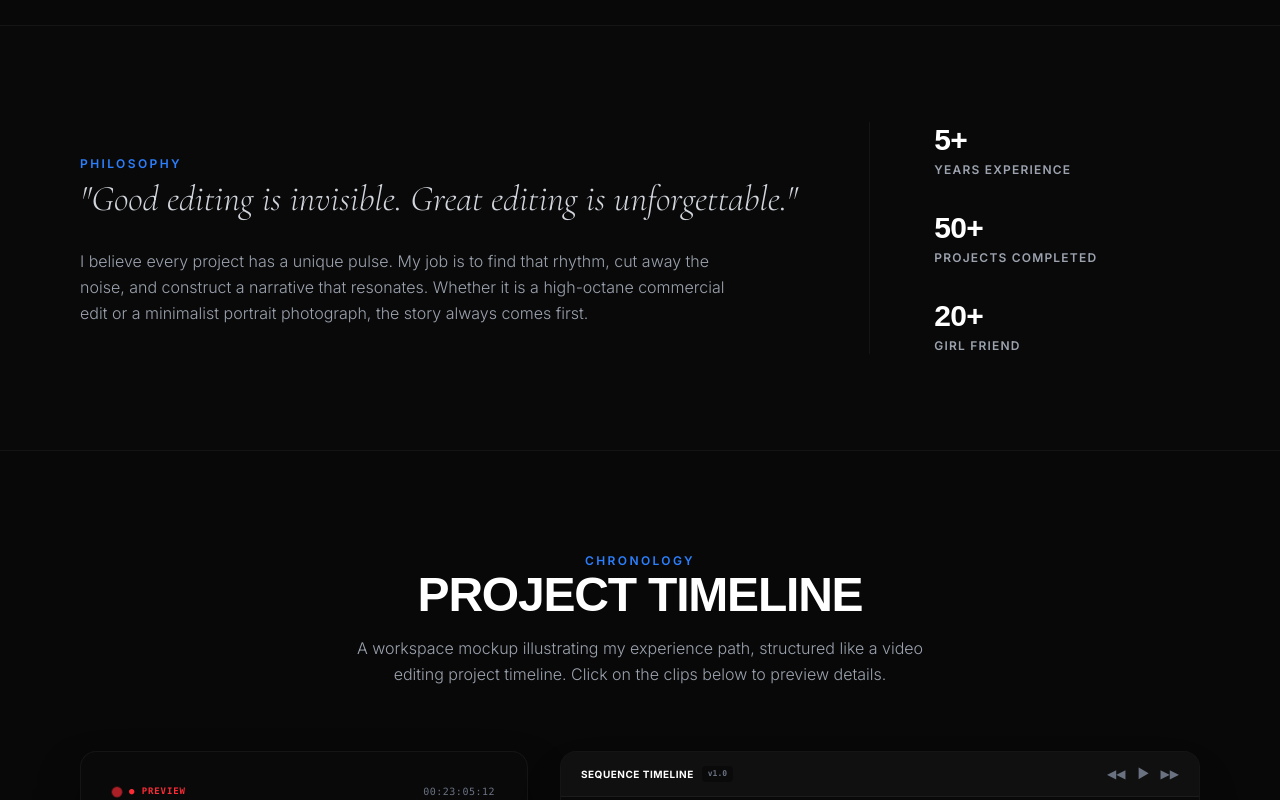
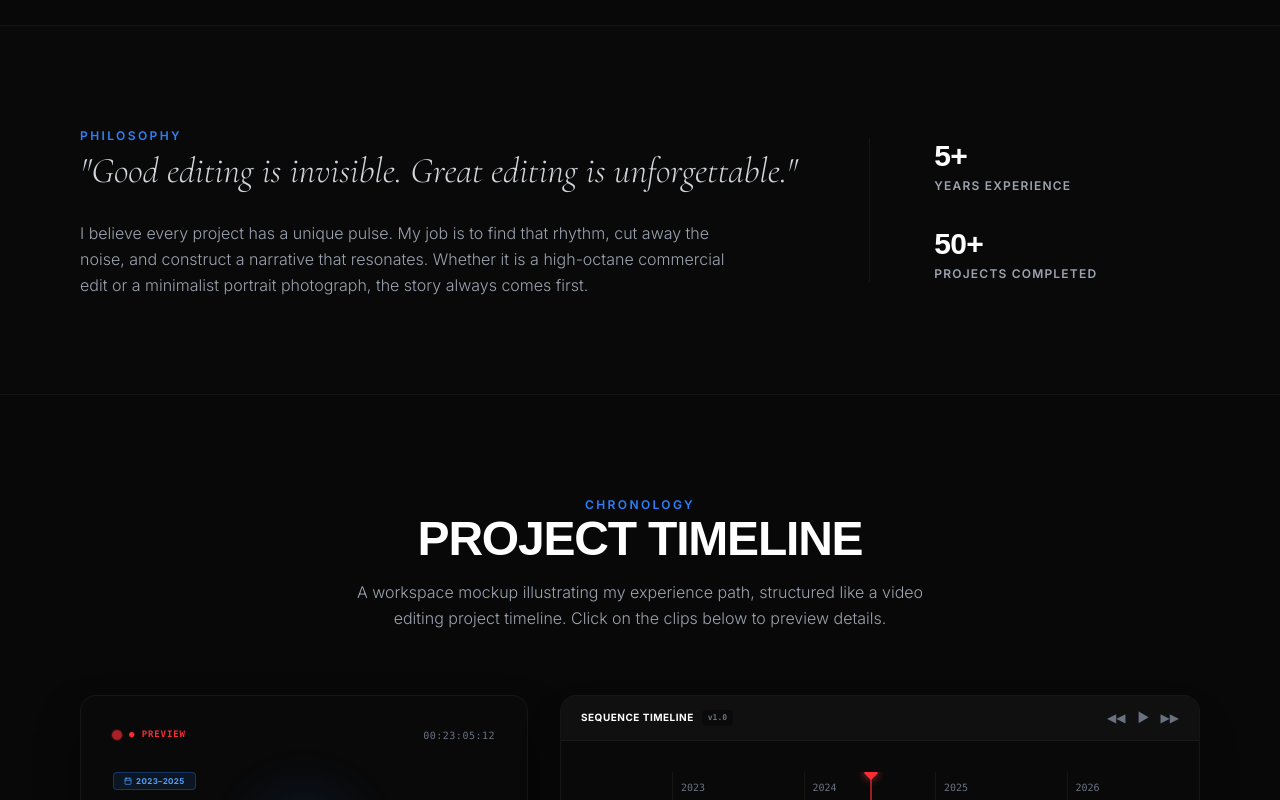
Before and after one commit to Arman1862/portofolio-rashqy, a React (Vite) app: page / in a window 1280 px wide. Shown: the part 1244-2044 px from the top of the page. Built offline with nearby package versions, Linux system fonts and the light colour scheme; a web font is replaced by a local one.

Commit message:
style: remove boyfriend joke stat from Home philosophy section and refine stats grid

```diff
--- a/src/pages/Home.tsx
+++ b/src/pages/Home.tsx
@@ -240,7 +240,7 @@ export default function Home() {
           </div>
 
           {/* Key Metrics / Stats */}
-          <div className="grid grid-cols-1 sm:grid-cols-3 lg:grid-cols-1 gap-8 lg:border-l lg:border-white/5 lg:pl-16">
+          <div className="grid grid-cols-1 sm:grid-cols-2 lg:grid-cols-1 gap-8 lg:border-l lg:border-white/5 lg:pl-16">
             <div className="space-y-1">
               <h4 className="text-3xl font-bold font-heading text-white">5+</h4>
               <p className="text-xs text-muted-foreground uppercase tracking-widest font-sans font-semibold">Years Experience</p>
@@ -248,10 +248,6 @@ export default function Home() {
             <div className="space-y-1">
               <h4 className="text-3xl font-bold font-heading text-white">50+</h4>
               <p className="text-xs text-muted-foreground uppercase tracking-widest font-sans font-semibold">Projects Completed</p>
-            </div>
-            <div className="space-y-1">
-              <h4 className="text-3xl font-bold font-heading text-white">20+</h4>
-              <p className="text-xs text-muted-foreground uppercase tracking-widest font-sans font-semibold"> Girl Friend</p>
             </div>
           </div>
 
```
